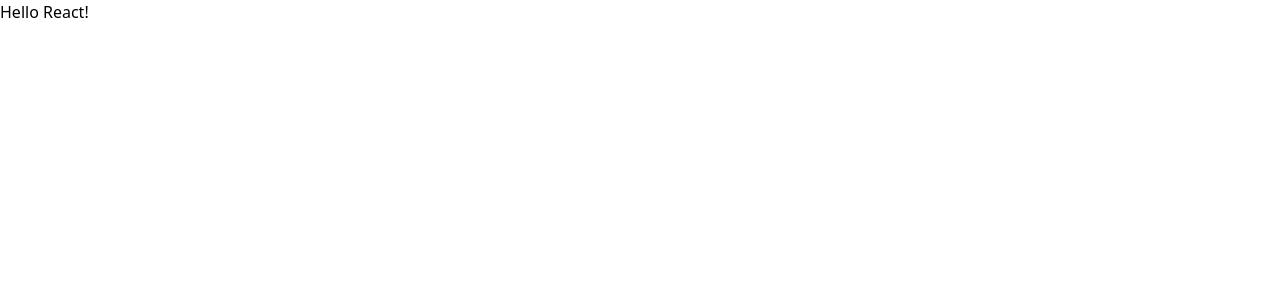
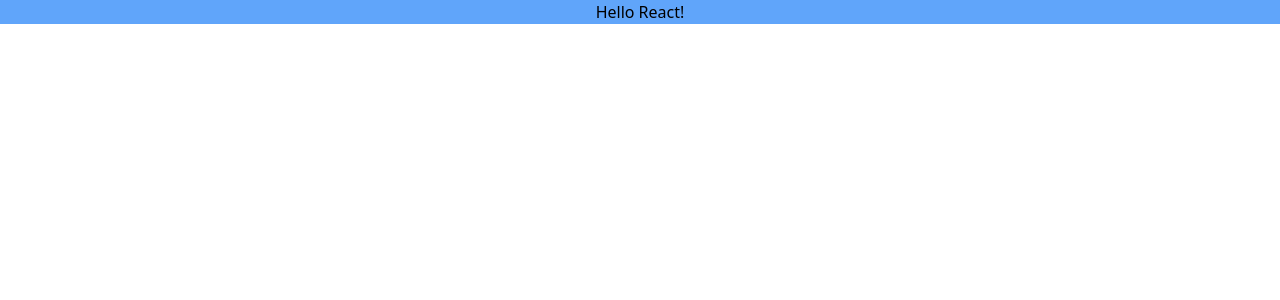
Before and after one commit to ridhocrnv/Belajar-React, a React (Vite) app: page / in a window 1280 px wide. Shown: the top 300 px of the page. Built offline with nearby package versions, Linux system fonts and the light colour scheme.

Commit message:
feat(style): menambahkan background biru pada <h1>

```diff
--- a/src/App.jsx
+++ b/src/App.jsx
@@ -1,7 +1,7 @@
 function App() {
-    return (<div className="App">
+    return (<div className="flex justify-center bg-blue-400">
         <h1>Hello React!</h1>
     </div>);
 }
 
-export default App
+export default App;
```
